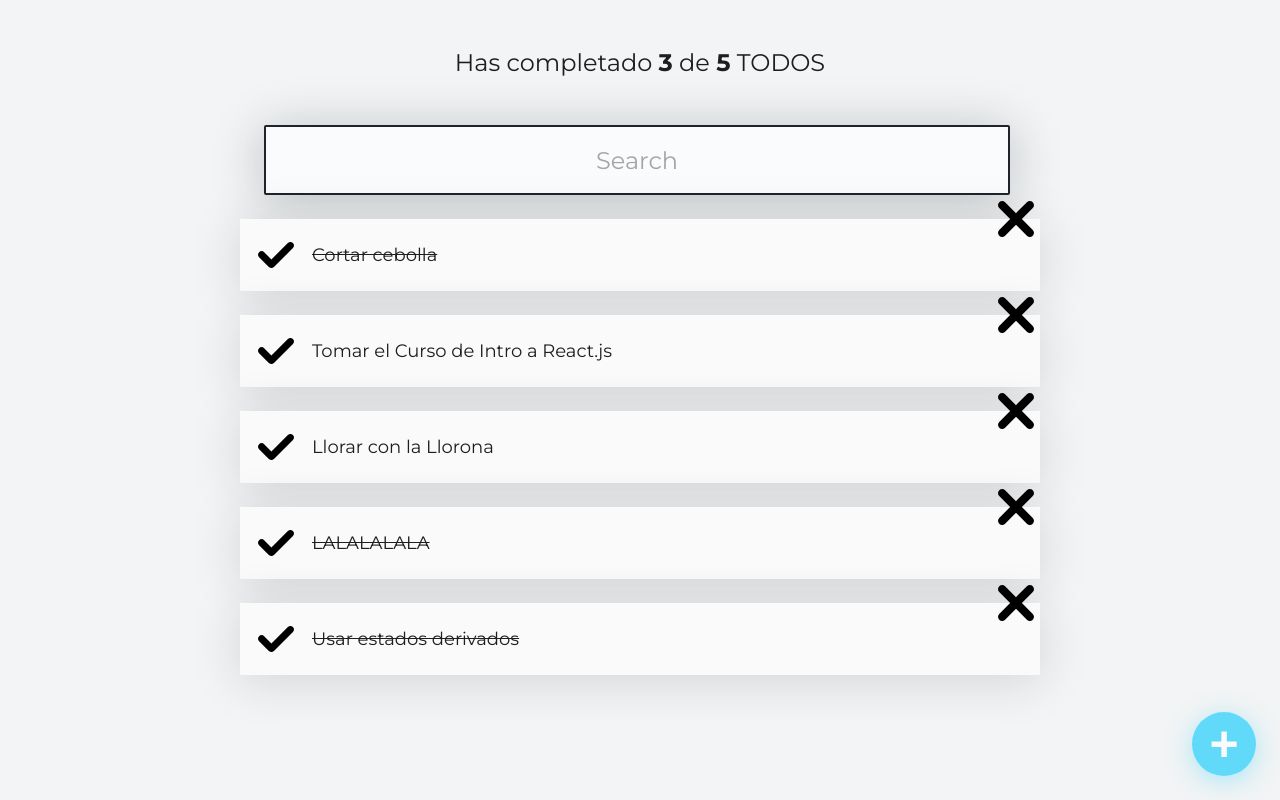
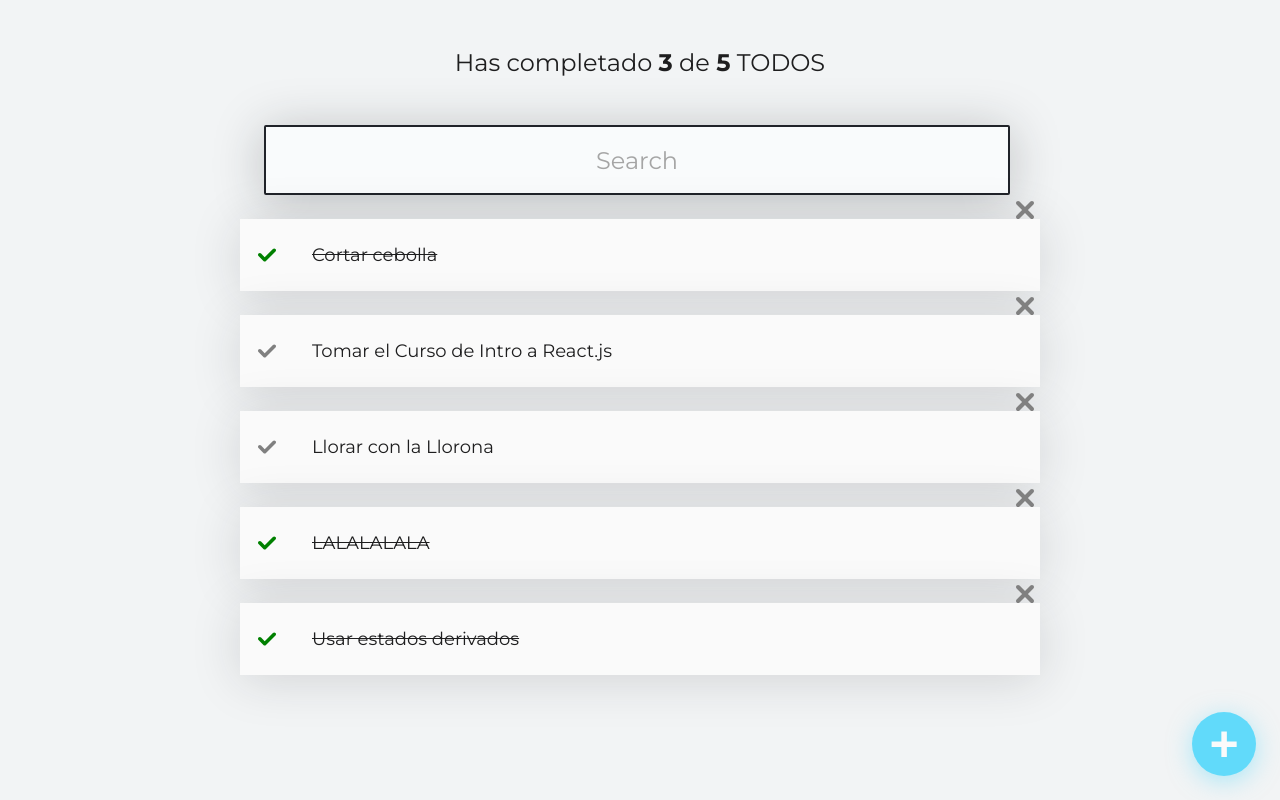
Before and after one commit to Emmanueloz/curso-react-intro, a React (Create React App) app: page / in a window 1280 px wide. Built offline with nearby package versions, Linux system fonts and the light colour scheme.

Commit message:
Iconos con colores dinámicos

```diff
--- a/src/CompleteIcon.js
+++ b/src/CompleteIcon.js
@@ -1,7 +1,19 @@
 import { TodoIcon } from "./TodoIcon";
+import PropTypes from "prop-types";
 
-function CompleteIcon() {
-  return <TodoIcon type="check" color="" />;
+CompleteIcon.propTypes = {
+  completed: PropTypes.bool.isRequired,
+  onComplete: PropTypes.bool.isRequired,
+};
+
+function CompleteIcon({ completed, onComplete }) {
+  return (
+    <TodoIcon
+      type="check"
+      color={completed ? "green" : "grey"}
+      onClick={onComplete}
+    />
+  );
 }
 
 export { CompleteIcon };
--- a/src/DeleteIcon.js
+++ b/src/DeleteIcon.js
@@ -1,7 +1,12 @@
 import { TodoIcon } from "./TodoIcon";
+import PropTypes from "prop-types";
 
-function DeleteIcon() {
-  return <TodoIcon type="delete" color="" />;
+DeleteIcon.propTypes = {
+  onDelete: PropTypes.func.isRequired,
+};
+
+function DeleteIcon({ onDelete }) {
+  return <TodoIcon type="delete" color="grey" onClick={onDelete} />;
 }
 
 export { DeleteIcon };
--- /dev/null
+++ b/src/TodoIcon.css
@@ -0,0 +1,38 @@
+.Icon-container {
+  cursor: pointer;
+  display: flex;
+  justify-content: center;
+  align-items: center;
+  height: 48px;
+  width: 48px;
+  font-size: 24px;
+  font-weight: bold;
+  border: none;
+  background-color: transparent;
+}
+
+.Icon-container-check {
+  position: absolute;
+  left: 12px;
+}
+.Icon-container-check--active {
+  color: #4caf50;
+}
+
+.Icon-container-delete {
+  position: absolute;
+  top: -24px;
+  right: 0;
+}
+.Icon-container-delete:hover {
+  color: red;
+}
+
+.Icon-svg {
+  width: 30px;
+  height: 30px;
+}
+
+.Icon-container-delete:hover .Icon-svg {
+  fill: red;
+}
--- a/src/TodoIcon.js
+++ b/src/TodoIcon.js
@@ -1,19 +1,27 @@
 import { ReactComponent as CheckSVG } from "./check.svg";
 import { ReactComponent as DeleteSVG } from "./delete.svg";
 import PropTypes from "prop-types";
+import "./TodoIcon.css";
 
 TodoIcon.propTypes = {
   type: PropTypes.string.isRequired,
+  color: PropTypes.string.isRequired,
+  onClick: PropTypes.func.isRequired,
 };
 
 const iconTypes = {
-  check: <CheckSVG />,
-  delete: <DeleteSVG />,
+  check: (color) => <CheckSVG className="Icon-svg" fill={color} />,
+  delete: (color) => <DeleteSVG className="Icon-svg" fill={color} />,
 };
 
-function TodoIcon({ type }) {
+function TodoIcon({ type, color, onClick }) {
   return (
-    <button className={`Icon Icon-svg Icon-${type}`}>{iconTypes[type]}</button>
+    <button
+      onClick={onClick}
+      className={`Icon-container Icon-svg Icon-container-${type}`}
+    >
+      {iconTypes[type](color)}
+    </button>
   );
 }
 
--- a/src/TodoItem.css
+++ b/src/TodoItem.css
@@ -18,33 +18,3 @@
 .TodoItem-p--complete {
   text-decoration: line-through;
 }
-
-.Icon {
-  cursor: pointer;
-  display: flex;
-  justify-content: center;
-  align-items: center;
-  height: 48px;
-  width: 48px;
-  font-size: 24px;
-  font-weight: bold;
-  border: none;
-  background-color: transparent;
-}
-
-.Icon-check {
-  position: absolute;
-  left: 12px;
-}
-.Icon-check--active {
-  color: #4caf50;
-}
-
-.Icon-delete {
-  position: absolute;
-  top: -24px;
-  right: 0;
-}
-.Icon-delete:hover {
-  color: red;
-}
--- a/src/TodoItem.js
+++ b/src/TodoItem.js
@@ -13,23 +13,11 @@ TodoItem.propTypes = {
 function TodoItem({ text, completed, onComplete, onDelete }) {
   return (
     <li className="TodoItem">
-      {/*<button
-        onClick={onComplete}
-        className={`Icon Icon-check ${completed && "Icon-check--active"}`}
-      >
-        V
-      </button>*/}
-      <CompleteIcon />
+      <CompleteIcon completed={completed} onComplete={onComplete} />
       <p className={`TodoItem-p ${completed && "TodoItem-p--complete"}`}>
         {text}
       </p>
-      <DeleteIcon />
-      {/*
-
-      <button onClick={onDelete} className="Icon Icon-delete">
-        X
-      </button>
-      */}
+      <DeleteIcon onDelete={onDelete} />
     </li>
   );
 }
```
